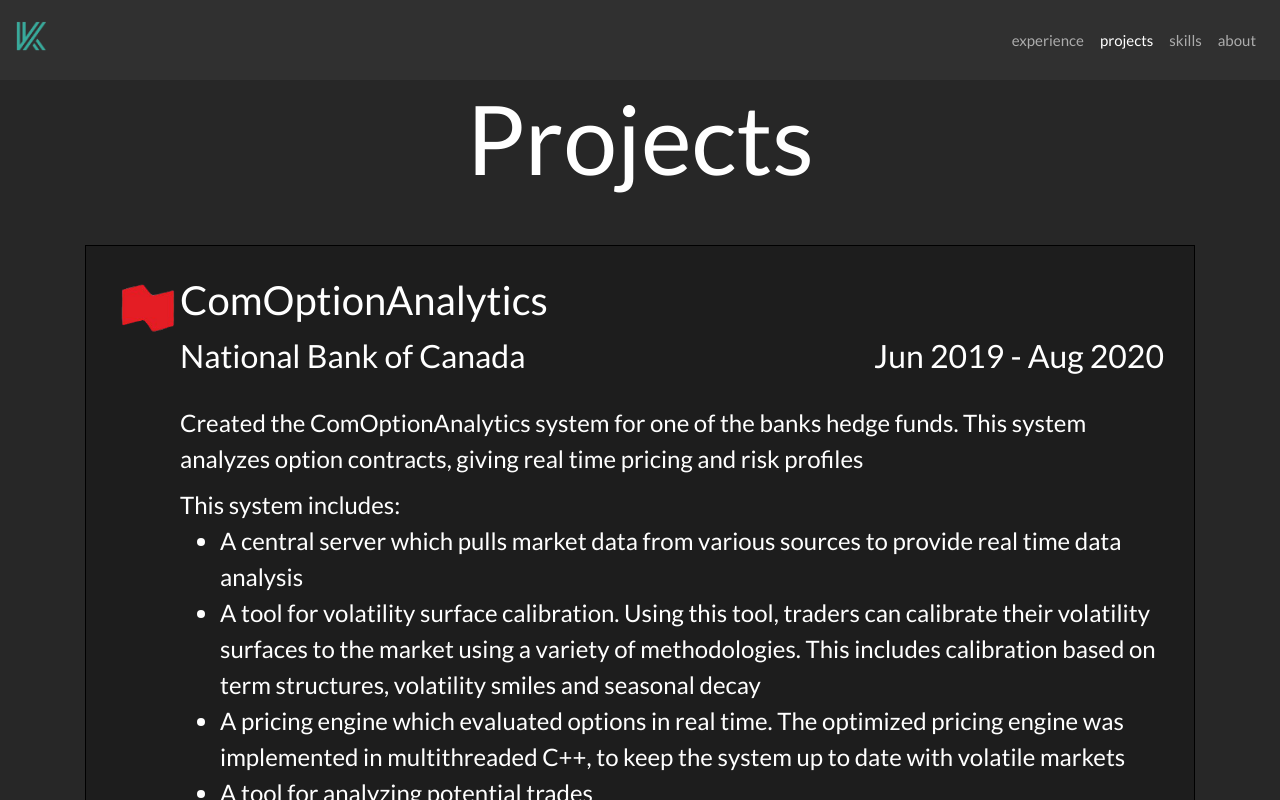
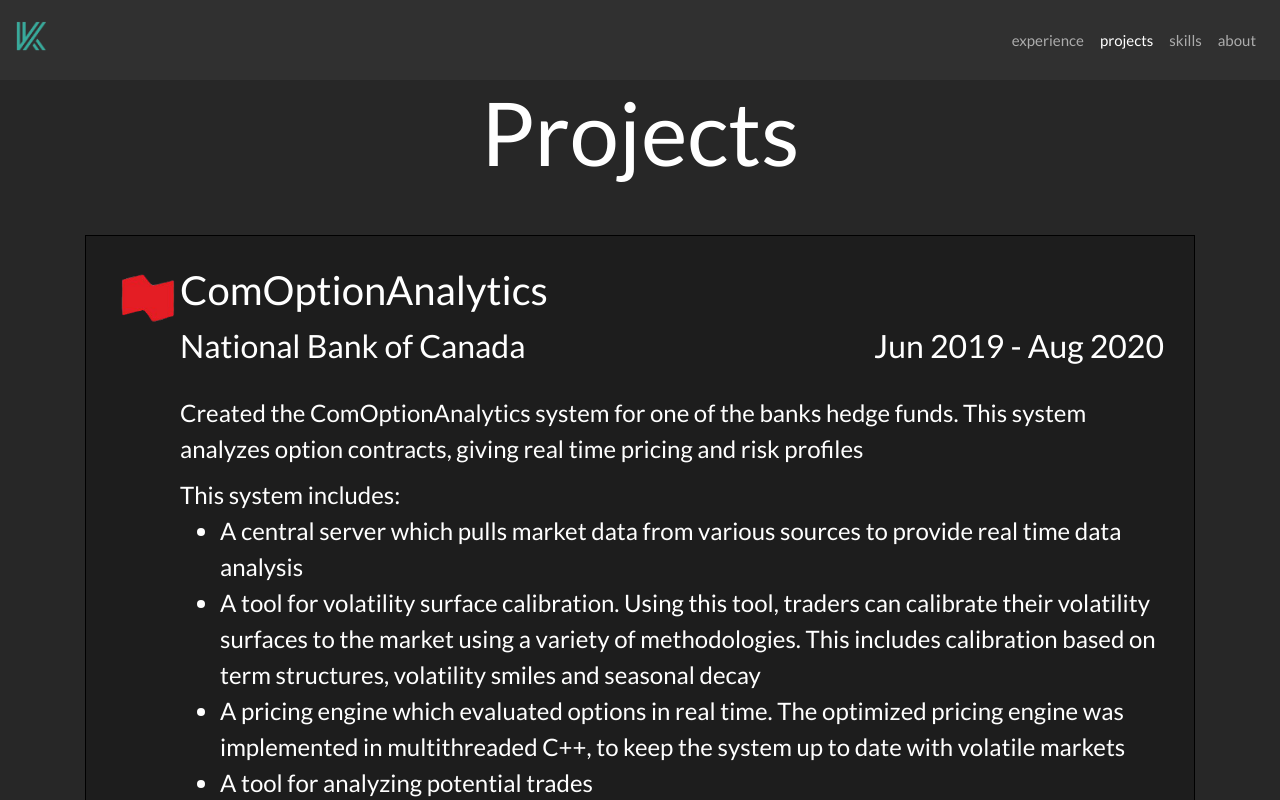
Before and after one commit to k-brereton/portfolio-site, a Next.js app: page /projects in a window 1280 px wide. Shown: the top 800 px of the page. Built offline with nearby package versions, Linux system fonts and the light colour scheme.

Commit message:
Changed the main title font

```diff
--- a/components/ExperienceComponents.tsx
+++ b/components/ExperienceComponents.tsx
@@ -68,7 +68,7 @@ export function ProjectComponentBody({projectData,collapsable}:ProjectComponentB
         return <Media>
                 <motion.div layout>
                     <a href={company_data.url}>
-                        <Image src={company_data.logo} width={64} height={64} alt={`${company} logo`} />
+                        <Image layout={"fixed"} src={company_data.logo} width={64} height={64} alt={`${company} logo`} />
                     </a>
                 </motion.div>
                 <Media.Body>
--- a/globals.scss
+++ b/globals.scss
@@ -1,5 +1,4 @@
 @use "~bootswatch/dist/darkly/variables";
-
 $theme-blue:#33667F;
 
 
@@ -22,6 +21,12 @@ $impactBoxBackground:darken(variables.$body-bg,2%);
 
 .mainTitle{
     text-align: center;
+    @media screen and (max-width: 500px) {
+        font-size: 4rem;
+    }
+    @media screen and (max-width: 350px) {
+        font-size: 3rem;
+    }
 }
 
 .contentDiv{
--- a/pages/about.tsx
+++ b/pages/about.tsx
@@ -13,7 +13,7 @@ export default function  About() {
     return <InitialPageAnimations>
         <PageHead description={"Kevin Brereton Contact Information"} title={"Kevin Brereton's Portfolio | About"}/>
 
-        <h1 className="display-1 mainTitle">About</h1>
+        <h1 className="display-2 mainTitle">About</h1>
         <div className="centering">
             <Container className={style.mainArea}>
                 <Image src="/images/kevin_picture.jpg" className={style.myImage} height={MY_IMAGE_SIZE} width={MY_IMAGE_SIZE}/>
--- a/pages/experience.tsx
+++ b/pages/experience.tsx
@@ -9,7 +9,7 @@ export default function ExperiencePage() {
             <title>Kevin Brereton's Portfolio | Experience</title>
         </Head>
         <Container>
-            <h1 className="display-1 mainTitle">Experience</h1>
+            <h1 className="display-2 mainTitle">Experience</h1>
             {[UNIVERSITY_OF_CALGARY_DATA,NBC_INTERNSHIP_DATA,SCHULICH_IGNITE_DATA].map(data=>{
                 return <ProjectComponent projectData={data}/>;
             })}
--- a/pages/projects.tsx
+++ b/pages/projects.tsx
@@ -11,7 +11,7 @@ export default function ProjectPage() {
             <title>Kevin Brereton's Portfolio | Projects</title>
         </Head>
         <Container>
-            <h1 className="display-1 mainTitle">Projects</h1>
+            <h1 className="display-2 mainTitle">Projects</h1>
             <AnimateSharedLayout>
                 {dataToShow}
             </AnimateSharedLayout>
--- a/pages/skills/[skill].tsx
+++ b/pages/skills/[skill].tsx
@@ -10,7 +10,7 @@ export default function SkillComponent({skill}:{skill:ProjectTag}) {
     return <InitialPageAnimations>
         <PageHead description={`Kevin Brereton's experience with ${skill}`} title={`Kevin Brereton | ${skill}`}/>
         <Container>
-            <h1 className="display-1 mainTitle">{skill} Experience</h1>
+            <h1 className="display-2 mainTitle">{skill} Experience</h1>
             <AnimateSharedLayout>{dataToShow}</AnimateSharedLayout>
         </Container>
     </InitialPageAnimations>
--- a/pages/skills/index.tsx
+++ b/pages/skills/index.tsx
@@ -26,7 +26,7 @@ export default function SkillsPage() {
         <Head>
             <title>Kevin Brereton's Portfolio | Skills</title>
         </Head>
-        <h1 className="display-1 mainTitle">Skills</h1>
+        <h1 className="mainTitle">Skills</h1>
         <div className={style.skillsBox1}> <SkillsBox title="Main Skills" skills={MAIN_SKILLS}/></div>
         <div className={style.skillsBox2}> <SkillsBox title="Additional Skills" skills={ADDITIONAL_SKILLS} /> </div>
     </InitialPageAnimations>
```
